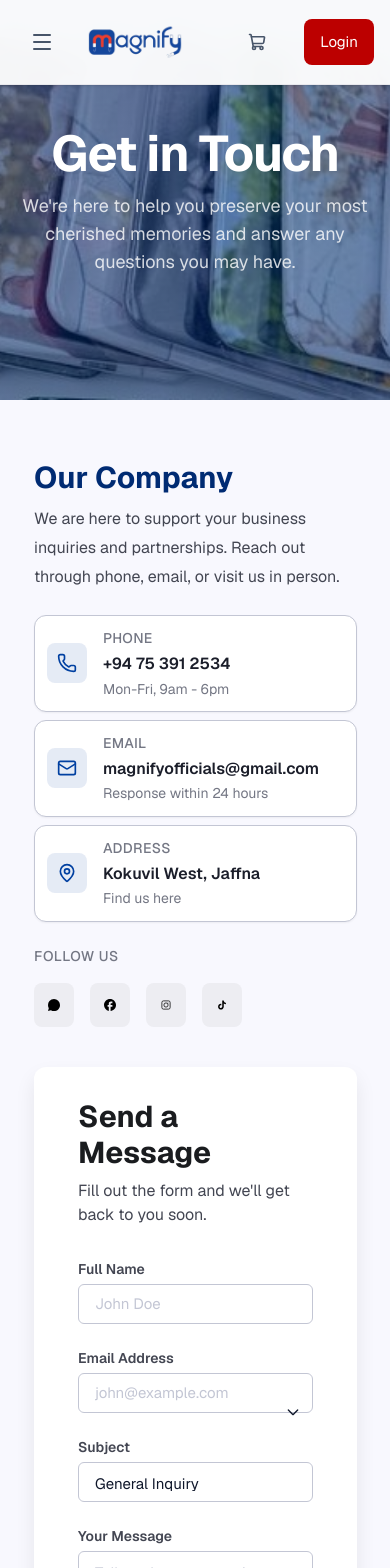
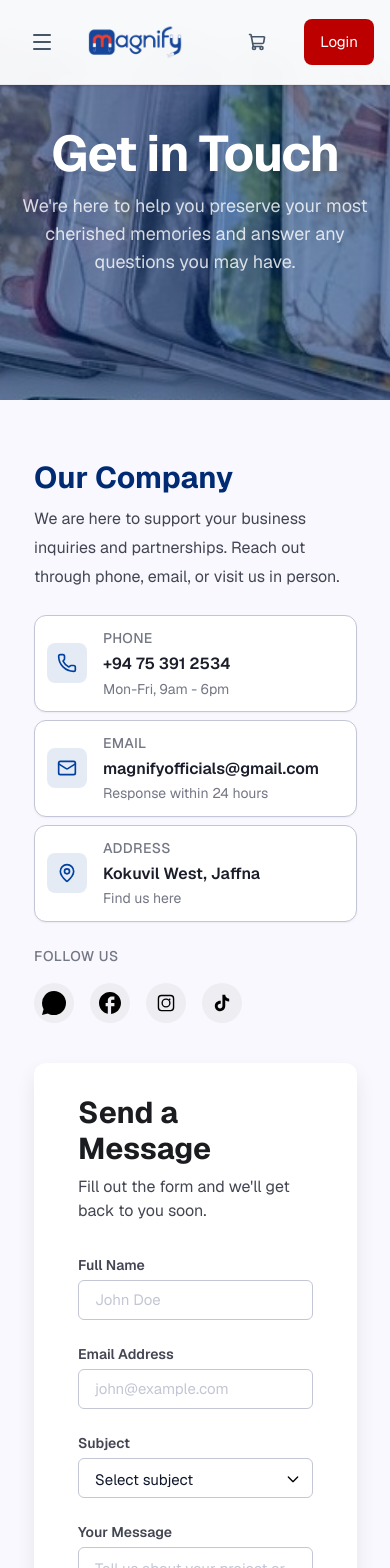
Before and after one commit to Neon-Labz/fridge-magnet-frame-frontend, a Next.js app: page /contact in a window 390 px wide. Shown: the top 1568 px of the page. Built offline with nearby package versions, Linux system fonts and the light colour scheme.

Commit message:
Fix website bugs

```diff
--- a/package.json
+++ b/package.json
@@ -14,9 +14,11 @@
     "clsx": "^2.1.1",
     "lucide-react": "^1.14.0",
     "next": "16.2.4",
+    "nodemailer": "^9.0.1",
     "react": "19.2.4",
     "react-dom": "19.2.4",
     "react-hook-form": "^7.75.0",
+    "react-hot-toast": "^2.6.0",
     "tailwind-merge": "^3.5.0",
     "zod": "^4.4.3",
     "zustand": "^5.0.13"
@@ -24,6 +26,7 @@
   "devDependencies": {
     "@tailwindcss/postcss": "^4.2.4",
     "@types/node": "^20",
+    "@types/nodemailer": "^8.0.1",
     "@types/react": "^19",
     "@types/react-dom": "^19",
     "eslint": "^9",
--- a/src/app/(website)/layout.tsx
+++ b/src/app/(website)/layout.tsx
@@ -1,3 +1,4 @@
+import { Toaster } from "react-hot-toast";
 import type { ReactNode } from "react";
 import React from "react";
 import WebsiteLayoutShell from "@/components/website/WebsiteLayoutShell";
@@ -5,6 +6,7 @@ import WebsiteLayoutShell from "@/components/website/WebsiteLayoutShell";
 export default function WebsiteLayout({ children }: { children: ReactNode }) {
   return (
     <WebsiteLayoutShell>
+      <Toaster position="top-right" />
       <main>{children}</main>
     </WebsiteLayoutShell>
   );
--- a/src/components/auth/ResetPasswordForm.tsx
+++ b/src/components/auth/ResetPasswordForm.tsx
@@ -7,6 +7,7 @@ import { z } from "zod";
 import { Lock, Eye, EyeOff } from "lucide-react";
 import { useAuthModal } from "@/hooks/useAuthModal";
 import { apiClient } from "@/lib/api";
+import { useSearchParams } from "next/navigation";
 
 const resetPasswordSchema = z
   .object({
@@ -29,6 +30,7 @@ export default function ResetPasswordForm() {
   const [showConfirmPassword, setShowConfirmPassword] = useState(false);
 
   const { switchView } = useAuthModal();
+  const searchParams = useSearchParams();
 
   const {
     register,
@@ -44,7 +46,11 @@ export default function ResetPasswordForm() {
     setSuccess(false);
 
     try {
-      const token = "reset-token-from-url";
+      const token = searchParams.get("token");
+      if (!token) {
+        setError("This reset link is invalid or incomplete");
+        return;
+      }
 
       const response = await apiClient.resetPassword(
         token,
--- a/src/components/website/ContactSection.tsx
+++ b/src/components/website/ContactSection.tsx
@@ -1,6 +1,7 @@
 "use client";
 
 import { useState } from "react";
+import toast from "react-hot-toast";
 
 const subjectOptions = [
   "General Inquiry",
@@ -17,7 +18,8 @@ export default function ContactSection() {
     message: "",
   });
 
-  // ✅ proper typing (best)
+  const [isSubmitting, setIsSubmitting] = useState(false);
+
   const handleChange = (
     e: React.ChangeEvent<
       HTMLInputElement | HTMLSelectElement | HTMLTextAreaElement
@@ -31,13 +33,44 @@ export default function ContactSection() {
     }));
   };
 
-  const handleSubmit = (e: React.FormEvent<HTMLFormElement>) => {
+  const handleSubmit = async (e: React.FormEvent<HTMLFormElement>) => {
     e.preventDefault();
+
+    try {
+      setIsSubmitting(true);
+
+      const apiUrl = (process.env.NEXT_PUBLIC_API_URL || "http://localhost:5000/api/v1").replace(/\/$/, "");
+      const response = await fetch(`${apiUrl}/contact`, {
+        method: "POST",
+        headers: {
+          "Content-Type": "application/json",
+        },
+        body: JSON.stringify({ ...formData, name: formData.fullName, fullName: undefined }),
+      });
+
+      if (!response.ok) {
+        throw new Error("Failed to send message");
+      }
+
+      toast.success("Message sent successfully!");
+
+      setFormData({
+        fullName: "",
+        email: "",
+        subject: "",
+        message: "",
+      });
+    } catch (error) {
+      console.error("Contact form error:", error);
+      toast.error("Failed to send message. Please try again.");
+    } finally {
+      setIsSubmitting(false);
+    }
   };
 
   return (
     <div className="w-full">
-<div className="relative w-full max-w-[760px] rounded-[12px] px-3 sm:px-5 lg:px-[-5px]">
+      <div className="relative w-full max-w-[760px] rounded-[12px] px-3 sm:px-5 lg:px-0">
         <div className="relative z-10">
           <h2 className="text-[30px] font-bold leading-[36px] text-[#1A1C1F]">
             Send a Message
@@ -56,6 +89,7 @@ export default function ContactSection() {
                 <input
                   id="fullName"
                   type="text"
+                  required
                   placeholder="John Doe"
                   value={formData.fullName}
                   onChange={handleChange}
@@ -70,6 +104,7 @@ export default function ContactSection() {
                 <input
                   id="email"
                   type="email"
+                  required
                   placeholder="john@example.com"
                   value={formData.email}
                   onChange={handleChange}
@@ -78,18 +113,19 @@ export default function ContactSection() {
               </div>
             </div>
 
-            <div>
+            <div className="relative">
               <label className="mb-1 block text-[14px] font-semibold text-[#434652]">
                 Subject
               </label>
               <select
                 id="subject"
+                required
                 value={formData.subject}
                 onChange={handleChange}
-                className="h-[40px] w-full appearance-none rounded-[8px] border border-[#C3C6D4] bg-white px-4 text-[16px] outline-none focus:border-[#0040A1]"
+                className="h-[40px] w-full appearance-none rounded-[8px] border border-[#C3C6D4] bg-white px-4 pr-10 text-[16px] outline-none focus:border-[#0040A1]"
               >
                 <option value="" disabled>
-                  General Inquiry
+                  Select subject
                 </option>
                 {subjectOptions.map((subject) => (
                   <option key={subject} value={subject}>
@@ -97,9 +133,10 @@ export default function ContactSection() {
                   </option>
                 ))}
               </select>
+
               <svg
                 xmlns="http://www.w3.org/2000/svg"
-                className="pointer-events-none absolute right-3 top-1/2 h-4 w-4 -translate-y-1/2 text-black-500"
+                className="pointer-events-none absolute right-3 top-[38px] h-4 w-4 text-black"
                 fill="none"
                 viewBox="0 0 24 24"
                 stroke="currentColor"
@@ -120,6 +157,7 @@ export default function ContactSection() {
               <textarea
                 id="message"
                 rows={4}
+                required
                 placeholder="Tell us about your project or inquiry..."
                 value={formData.message}
                 onChange={handleChange}
@@ -129,17 +167,19 @@ export default function ContactSection() {
 
             <button
               type="submit"
-              className="flex h-10 w-full items-center justify-center gap-2 rounded-[8px] bg-[#E61C10] text-[16px] font-bold text-white shadow-[0px_10px_15px_-3px_rgba(188,0,0,0.2),0px_4px_6px_-4px_rgba(188,0,0,0.2)] transition hover:bg-[#d0190e]"
+              disabled={isSubmitting}
+              className="flex h-10 w-full items-center justify-center gap-2 rounded-[8px] bg-[#E61C10] text-[16px] font-bold text-white shadow-[0px_10px_15px_-3px_rgba(188,0,0,0.2),0px_4px_6px_-4px_rgba(188,0,0,0.2)] transition hover:bg-[#d0190e] disabled:cursor-not-allowed disabled:opacity-70"
             >
               <span className="flex items-center gap-2">
-                <span>Send Message</span>
-
+                <span>{isSubmitting ? "Sending..." : "Send Message"}</span>
+                {!isSubmitting && (
                   <span
-                  className="flex items-center pt-0.5 justify-center text-[24px] leading-none"
+                    className="flex items-center justify-center pt-0.5 text-[24px] leading-none"
                     aria-hidden="true"
                   >
                     &#x27A3;
                   </span>
+                )}
               </span>
             </button>
           </form>
--- a/src/components/website/OurCompanySection.tsx
+++ b/src/components/website/OurCompanySection.tsx
@@ -18,6 +18,7 @@ type ContactCard = {
 type SocialIcon = {
   id: string;
   label: string;
+  url: string;
   icon?: LucideIcon;
   imagePath?: string;
 };
@@ -47,10 +48,30 @@ const contactCards: ContactCard[] = [
 ];
 
 const socialIcons: SocialIcon[] = [
-  { id: "whatsapp", label: "WhatsApp", icon: MessageCircle },
-  { id: "facebook", label: "Facebook", imagePath: "/facebook.svg" },
-  { id: "instagram", label: "Instagram", imagePath: "/instagram-icon.svg" },
-  { id: "tiktok", label: "TikTok", imagePath: "/tiktok-icon.svg" },
+  {
+    id: "whatsapp",
+    label: "WhatsApp",
+    url: "https://wa.me/94753912534",
+    icon: MessageCircle,
+  },
+  {
+    id: "facebook",
+    label: "Facebook",
+    url: "https://web.facebook.com/MagnifyMagnets",
+    imagePath: "/facebook.svg",
+  },
+  {
+    id: "instagram",
+    label: "Instagram",
+    url: "https://www.instagram.com/magnify_magnets?igsh=MWZxc2U3ZmR1OXR1Mw==",
+    imagePath: "/instagram-icon.svg",
+  },
+  {
+    id: "tiktok",
+    label: "TikTok",
+    url: "https://www.tiktok.com/@magnify_magnets?_r=1&_t=ZS-97RfTSn7LJE",
+    imagePath: "/tiktok-icon.svg",
+  },
 ];
 
 function CompanyInfoCard({ label, value, subtext, icon: Icon }: ContactCard) {
@@ -79,10 +100,11 @@ function CompanyInfoCard({ label, value, subtext, icon: Icon }: ContactCard) {
 
 export default function OurCompanySection() {
   return (
-<div
-  className="w-full px-0 sm:px-2 md:pl-4 lg:pl-6"
-  aria-labelledby="our-company-title"
->      <header className="flex flex-col gap-2">
+    <div
+      className="w-full px-0 sm:px-2 md:pl-4 lg:pl-6"
+      aria-labelledby="our-company-title"
+    >
+      <header className="flex flex-col gap-2">
         <h1
           id="our-company-title"
           className="font-manrope text-[30px] font-bold leading-[1.2] text-[#002B73]"
@@ -108,10 +130,12 @@ export default function OurCompanySection() {
         </p>
 
         <div className="flex gap-4">
-          {socialIcons.map(({ id, label, imagePath }) => (
-            <button
+          {socialIcons.map(({ id, label, imagePath, url }) => (
+            <a
               key={id}
-              type="button"
+              href={url}
+              target="_blank"
+              rel="noopener noreferrer"
               className="flex h-10 w-10 items-center justify-center rounded-full bg-[#EDEDF2] transition hover:bg-[#DFE1EB]"
               aria-label={label}
             >
@@ -134,7 +158,7 @@ export default function OurCompanySection() {
                   />
                 )
               )}
-            </button>
+            </a>
           ))}
         </div>
       </div>
--- a/src/components/website/ShopViewProductDetailsSection.tsx
+++ b/src/components/website/ShopViewProductDetailsSection.tsx
@@ -19,7 +19,7 @@ export default function ShopViewProductDetailsSection({
   const { addToast } = useToastStore();
   const { isAuthenticated } = useWebsiteAuthSession();
 
-  const [quantity, setQuantity] = useState(4);
+  const [quantity, setQuantity] = useState(1);
   const [selectedOption, setSelectedOption] = useState("Without Frame");
   const [selectedColor, setSelectedColor] = useState("");
 
@@ -85,8 +85,8 @@ export default function ShopViewProductDetailsSection({
   };
 
   const handleDecreaseQuantity = () => {
-    if (quantity <= 4) {
-      addToast("You must select a minimum of 4 magnets.", "error");
+    if (quantity <= 1) {
+      addToast("Quantity cannot be less than 1.", "error");
       return;
     }
 
@@ -150,9 +150,10 @@ export default function ShopViewProductDetailsSection({
             >
               {status}
             </span>
+
             <span className="text-sm text-slate-500">
-({Number((selectedProduct as any)?.stock ?? 0)} Available)
-  </span>
+              ({Number((selectedProduct as any)?.stock ?? 0)} Available)
+            </span>
           </div>
 
           <div className="mb-6 text-[24px] md:text-[32px] font-bold text-[#1A2B5E]">
@@ -253,6 +254,7 @@ export default function ShopViewProductDetailsSection({
 
           <div className="flex max-w-[500px] flex-col gap-4 sm:flex-row">
             <button
+              type="button"
               onClick={handleAddToCart}
               disabled={status === "Out of Stock"}
               className="flex flex-1 items-center justify-center rounded-[4px] border-2 border-[#1A2B5E] px-6 py-3 font-medium text-[#1A2B5E] disabled:cursor-not-allowed disabled:opacity-50"
@@ -263,11 +265,11 @@ export default function ShopViewProductDetailsSection({
             <button
               type="button"
               onClick={handleBuyNow}
-              disabled={!isAuthenticated || status === "Out of Stock"}
+              disabled={status === "Out of Stock"}
               className={`flex-1 rounded-[4px] px-6 py-3 font-medium text-white ${
-                isAuthenticated && status !== "Out of Stock"
+                status !== "Out of Stock"
                   ? "bg-[#E62A24]"
-                  : "bg-[#E62A24]/60"
+                  : "bg-[#E62A24]/60 cursor-not-allowed opacity-50"
               }`}
             >
               Buy Now
```
Also changed, not shown: 1 other file (tests, documents, lock files or other folders). Lines whose indentation alone changed are shown as unchanged.
